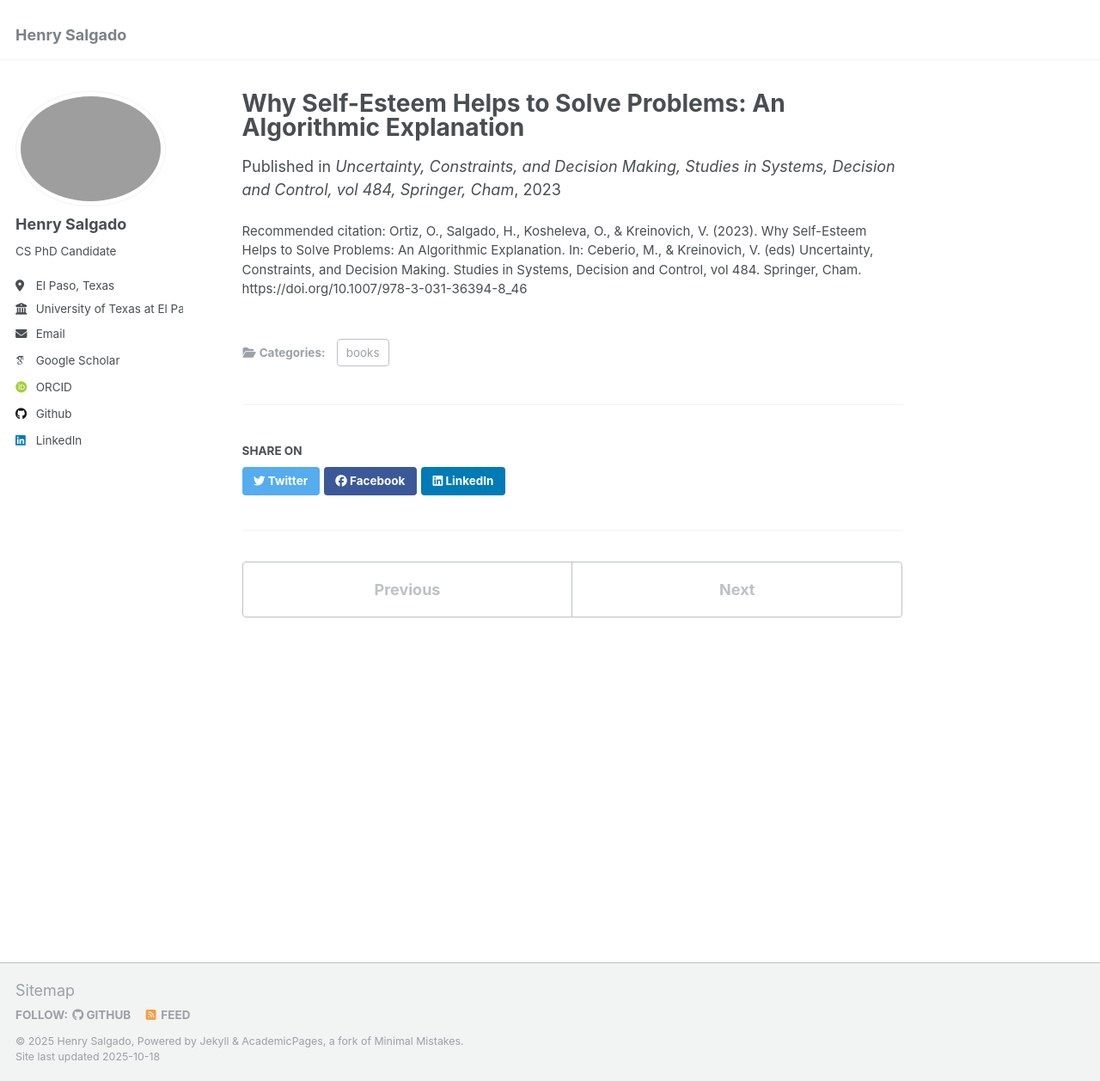
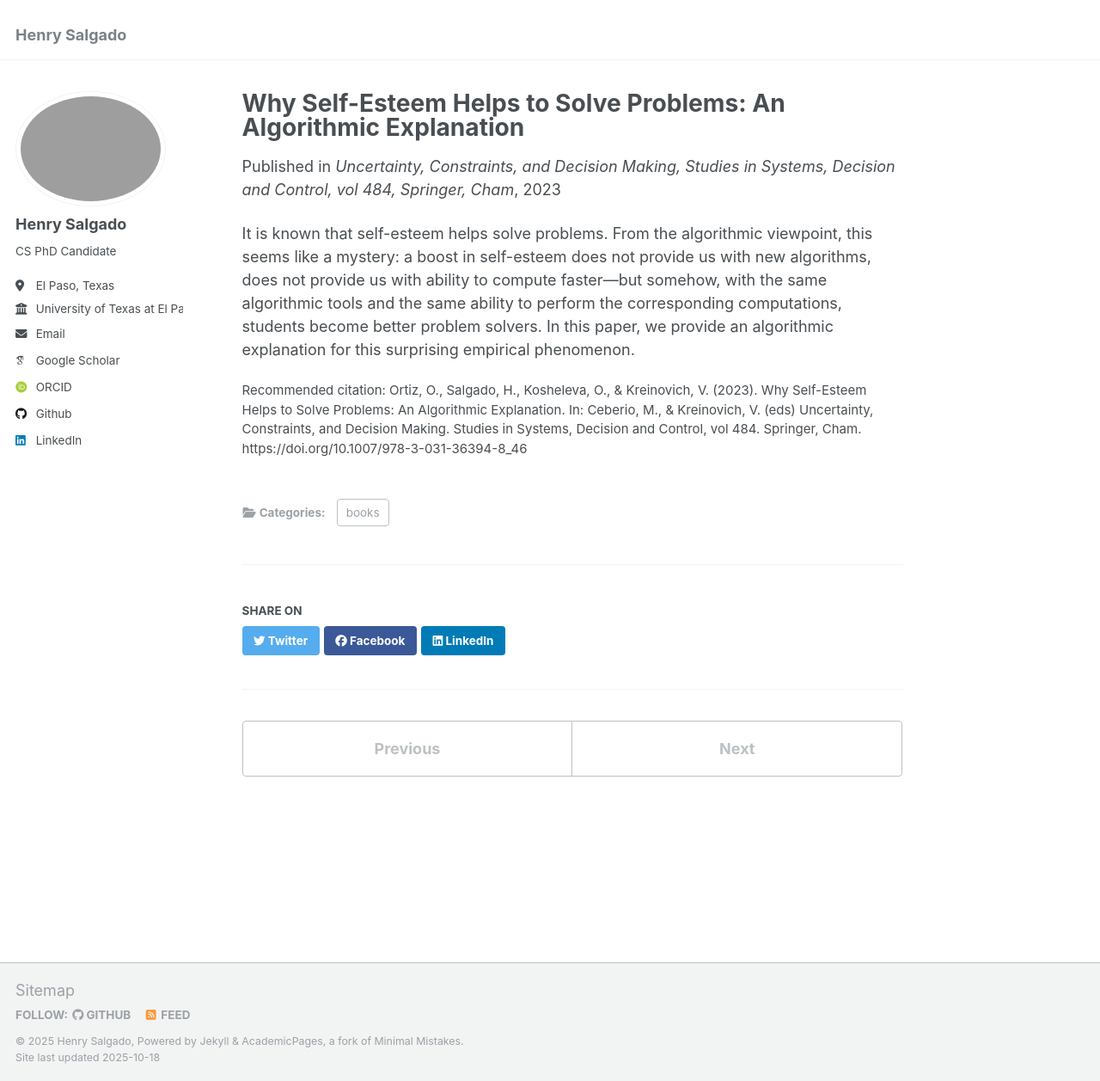
Before and after one commit to eigenhenry/eigenhenry.github.io, a Jekyll site: the page built from _publications/2024-02-17-paper-title-number-4.md, in a window 1280 px wide and 1257 px high. Shown: the whole window at 86% size. Built offline with Jekyll 4.4.1, drawn with Linux system fonts in a browser that asks for light colours; some web fonts are replaced.

Commit message:
Enhance paper with algorithmic explanation of self-esteem
Added an explanation of how self-esteem aids problem-solving from an algorithmic perspective.

```diff
--- a/_publications/2024-02-17-paper-title-number-4.md
+++ b/_publications/2024-02-17-paper-title-number-4.md
@@ -7,3 +7,6 @@
 venue: "Uncertainty, Constraints, and Decision Making, Studies in Systems, Decision and Control, vol 484, Springer, Cham"
 citation: "Ortiz, O., Salgado, H., Kosheleva, O., & Kreinovich, V. (2023). Why Self-Esteem Helps to Solve Problems: An Algorithmic Explanation. In: Ceberio, M., & Kreinovich, V. (eds) Uncertainty, Constraints, and Decision Making. Studies in Systems, Decision and Control, vol 484. Springer, Cham. https://doi.org/10.1007/978-3-031-36394-8_46"
 ---
+
+
+It is known that self-esteem helps solve problems. From the algorithmic viewpoint, this seems like a mystery: a boost in self-esteem does not provide us with new algorithms, does not provide us with ability to compute faster—but somehow, with the same algorithmic tools and the same ability to perform the corresponding computations, students become better problem solvers. In this paper, we provide an algorithmic explanation for this surprising empirical phenomenon.
```
